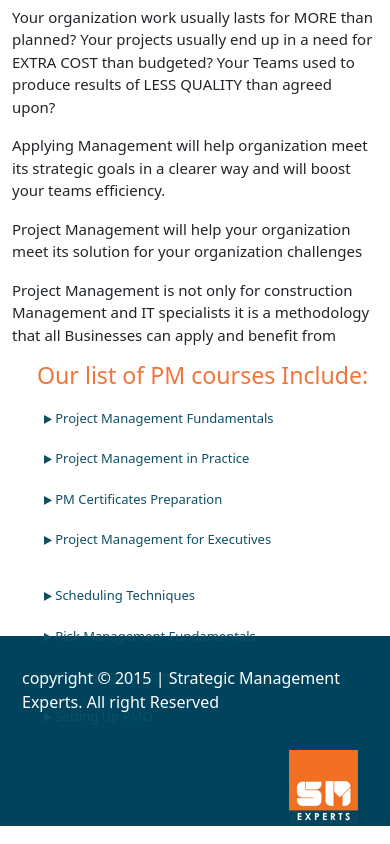
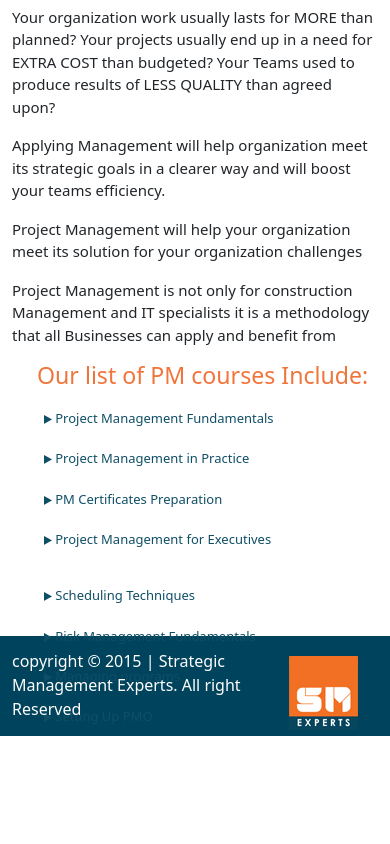
Before and after one commit to Abdel-rhman1/Training, a plain HTML site: page index.html in a window 390 px wide. Shown: the part 1579-2423 px from the top of the page. After the commit the page ends 2332 px from the top, so only its background shows below. Drawn offline with nearby package versions, Linux system fonts and the light colour scheme; a web font is replaced by a local one.

Commit message:
fixing footer height problem

```diff
--- a/index.html
+++ b/index.html
@@ -222,13 +222,13 @@
 <div class="footer">
   <div class="BOX">
     <div class="container">
-      <div class="row">
-      <div class="col-sm-8 col-xs-12">
-      <p class="" style=" padding-top:30px; padding-left: 10px; color:#fff">
+      <div class="row justify-content-around align-items-center">
+      <div class="col-10">
+      <p class="" style="  color:#fff">
         copyright &copy; 2015 | <a href="#" class="Link">Strategic Management Experts</a>. All right Reserved
       </p>
     </div>
-    <div class="col-sm-4 col-xs-12">
+    <div class="col-2">
       <a href="#" style="float:right" class="footerLogo text-center">
         <img class="" style="padding:20px" src="Images/logo.png">
       </a>
--- a/layouts/CSS/style.css
+++ b/layouts/CSS/style.css
@@ -244,9 +244,7 @@ body{
     text-align: center;
     clear: both;
   }
-  .footer .BOX{
-      height: 190px!important;
-  }
+
 }
 .hiddenclass{
     display: none;
```
Also changed, not shown: layouts/templates/home.html (+4 -4 lines).
